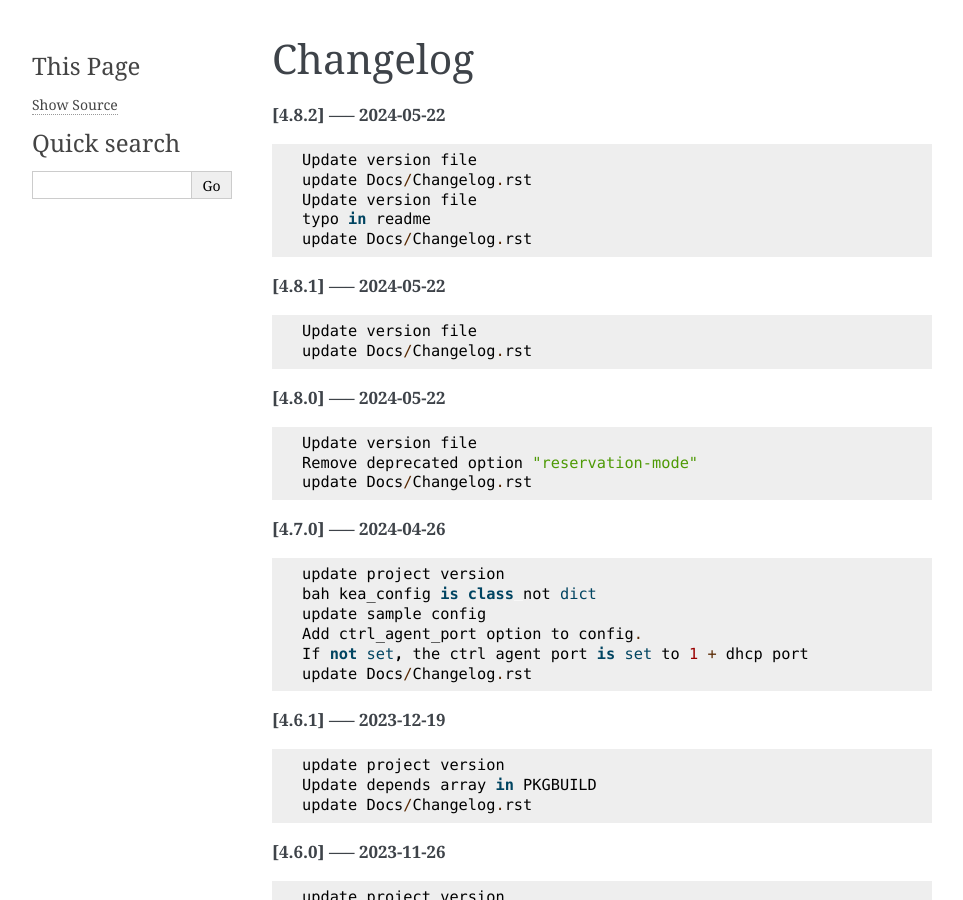
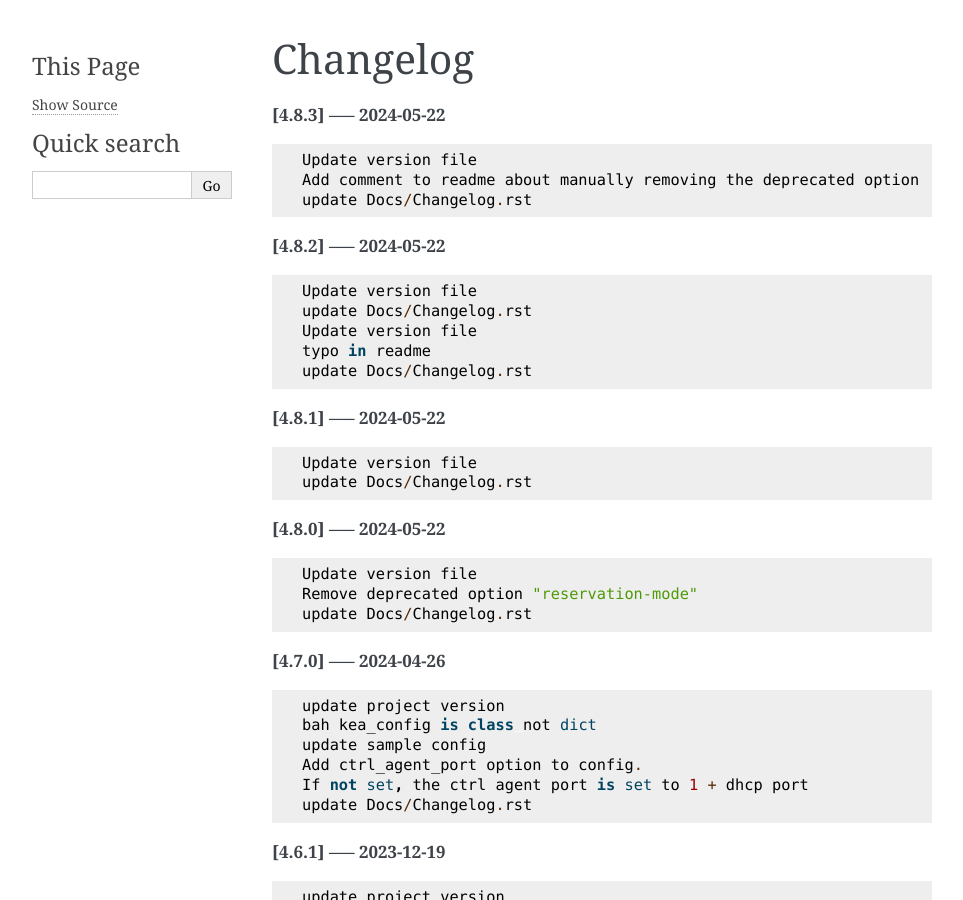
Before and after one commit to gene-git/kea_config, a Sphinx documentation site: the page built from Docs/Changelog.rst, in a window 1280 px wide and 900 px high. Shown: the whole window, without its empty margins (148-1111 px from the left). Built offline with Sphinx 7.4.7, drawn with Linux system fonts in a browser that asks for light colours; pages that are not in the unit, such as notebooks, are missing from menus.

Commit message:
Add comment to readme about manually removing the deprecated option

```diff
--- a/Docs/Changelog.rst
+++ b/Docs/Changelog.rst
@@ -1,5 +1,12 @@
 Changelog
 =========
+
+**[4.8.3] ----- 2024-05-22** ::
+
+	    Update version file
+	    Add comment to readme about manually removing the deprecated option
+	    update Docs/Changelog.rst
+
 
 **[4.8.2] ----- 2024-05-22** ::
 
--- a/Docs/conf.py
+++ b/Docs/conf.py
@@ -9,7 +9,7 @@
 project = "kea_config"
 copyright = '2023, Gene C'
 author = 'Gene C'
-release = '4.8.2'
+release = '4.8.3'
 
 # -- General configuration ---------------------------------------------------
 # https://www.sphinx-doc.org/en/master/usage/configuration.html#general-configuration
--- a/README.rst
+++ b/README.rst
@@ -11,8 +11,12 @@
 These new versions will error if this option is used.
 
 We have now removed this option from *kea-config* generated output.
+
 Please re-run *kea-config* to generate fresh configs. These new configs are compatible
 with versions of kea newer than 2.4.
+
+Existing file */etc/kea/kea-dhcp4.conf* can also be edited to remove the line with the
+deprecated option.
 
 Overview
 ========
--- a/src/kea_config/__about__.py
+++ b/src/kea_config/__about__.py
@@ -3,4 +3,4 @@
 """
 Project kea-config
 """
-__version__ = "4.8.2"
+__version__ = "4.8.3"
```
Also changed, not shown: 1 other file.
